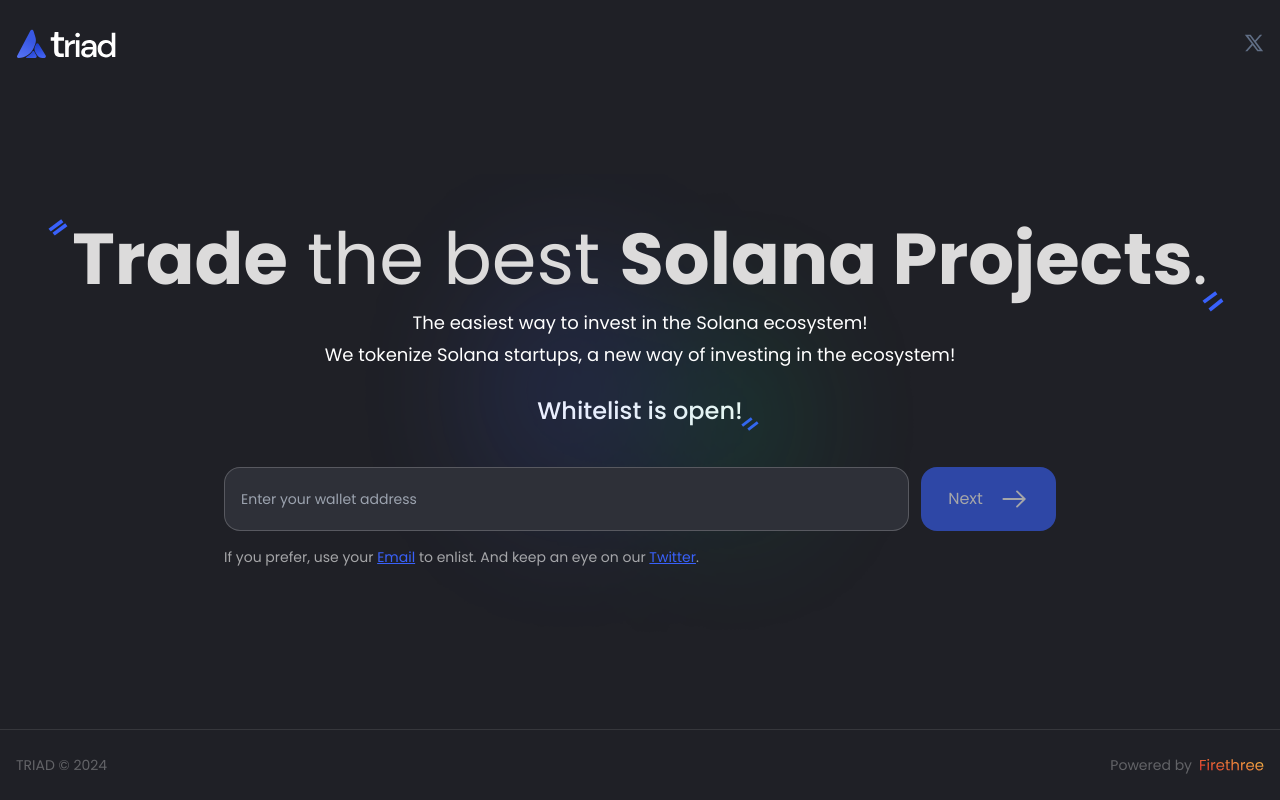
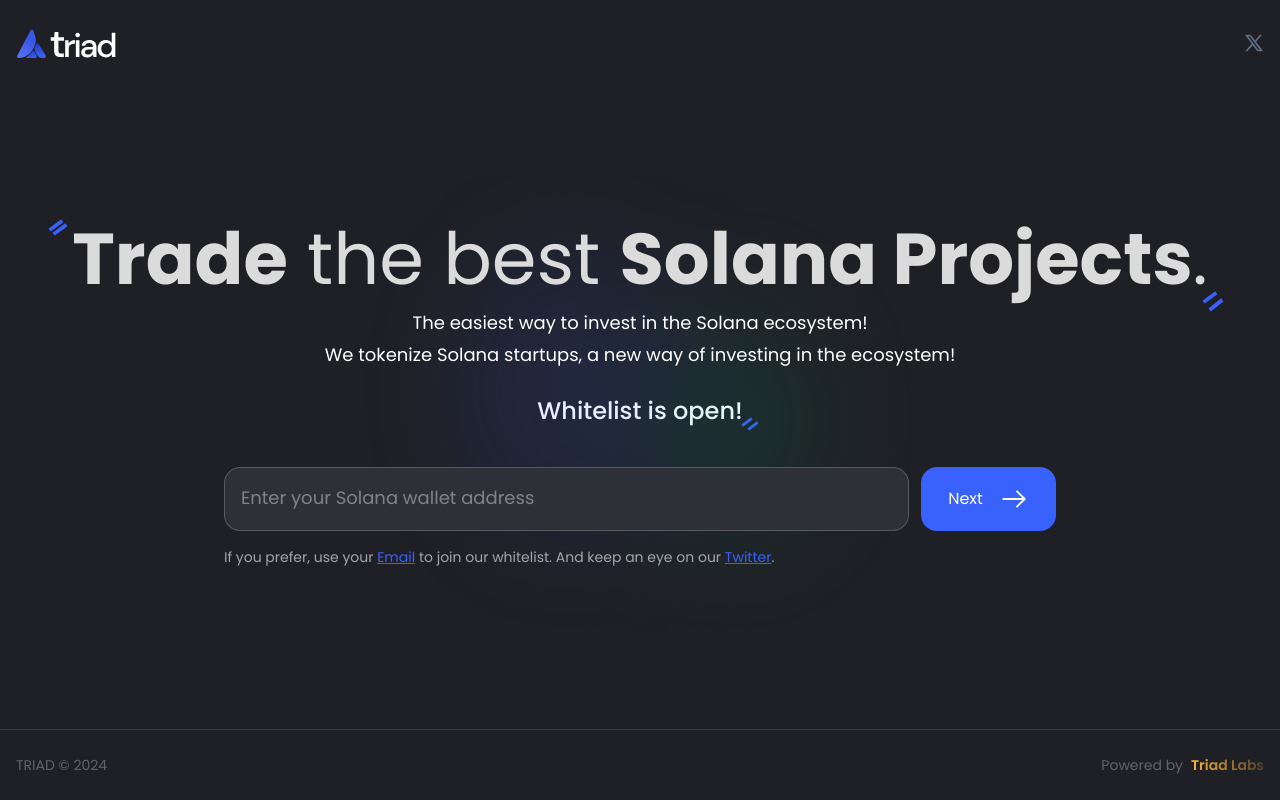
Before and after one commit to triadxyz/home, a Next.js app: page / in a window 1280 px wide. Built offline with nearby package versions, Linux system fonts and the light colour scheme.

Commit message:
adjusted texts and fields validation

```diff
--- a/package.json
+++ b/package.json
@@ -9,6 +9,7 @@
     "lint": "next lint"
   },
   "dependencies": {
+    "@solana/web3.js": "^1.91.8",
     "@vercel/analytics": "^1.2.2",
     "autoprefixer": "10.4.15",
     "axios": "^1.6.8",
--- a/src/app/(home)/page.tsx
+++ b/src/app/(home)/page.tsx
@@ -24,7 +24,7 @@ const Home: React.FC = () => {
           <img src="/img/logo-triad.svg" width={100} alt="logo" />
 
           <div className="flex items-center space-x-4">
-            <Link href="https://twitter.com/triadfi" target="_blank">
+            <Link href="https://twitter.com/triad_labs" target="_blank">
               <Image
                 width={20}
                 height={20}
--- a/src/components/footer.tsx
+++ b/src/components/footer.tsx
@@ -9,13 +9,7 @@ export const Footer: React.FC = () => {
 
         <span className="text-sm text-white/30 flex items-center gap-x-2">
           Powered by{" "}
-          <a href="">
-            <img
-              className="w-16 h-12"
-              src="/img/powered-fire.svg"
-              alt="logo-pyth"
-            />
-          </a>
+           <span className="text-sm font-semibold gradient-text">Triad Labs</span>
         </span>
       </div>
     </div>
--- a/src/components/form.tsx
+++ b/src/components/form.tsx
@@ -2,6 +2,7 @@ import React, { useState, useCallback, useEffect } from "react";
 import Image from "next/image";
 import { cn } from "@/utils/cn";
 import api from "@/constants/api";
+import { isValidEmail, validateSolanaAddress } from "@/utils/validateForm";
 
 interface WhiteListFormProps {
   onSubmit: () => void;
@@ -18,7 +19,6 @@ export const WhiteListForm: React.FC<WhiteListFormProps> = ({
   const [loading, setLoading] = useState(false);
   const [isButtonDisabled, setIsButtonDisabled] = useState(true);
   const [buttonClicked, setButtonClicked] = useState(false);
-
   const questions: string[] = [
     "",
     "1. Your email (optional)",
@@ -30,17 +30,27 @@ export const WhiteListForm: React.FC<WhiteListFormProps> = ({
     Array(questions.length).fill("")
   );
 
+  const placeholders: string[] = [
+    "Enter your Solana wallet address",
+    "Enter your email",
+    "Enter your DAO Community",
+  ];
+
   const validateFormData = useCallback(
     (data: string[], index: number): void => {
       const isEmailField = index === 1;
       const isEmpty = data[index].trim() === "";
-      if (!isEmailField && !isEmpty) {
-        setIsButtonDisabled(false);
-      } else if (isEmailField) {
-        setIsButtonDisabled(false);
-      } else {
-        setIsButtonDisabled(true);
+      let isDisabled = false;
+
+      if (!isEmpty && index === 0 && !isEmailField) {
+        isDisabled = !validateSolanaAddress(data[0]);
+      } else if (!isEmpty && isEmailField) {
+        isDisabled = !isValidEmail(data[1]);
+      } else if (isEmpty && index === 2) {
+        isDisabled = true;
       }
+
+      setIsButtonDisabled(isDisabled);
     },
     []
   );
@@ -77,7 +87,7 @@ export const WhiteListForm: React.FC<WhiteListFormProps> = ({
           community: formData[2],
         };
 
-         await api.post("/whitelist", requestData);
+        await api.post("/whitelist", requestData);
 
         setCurrentQuestionIndex(0);
         setFormData(Array(questions.length).fill(""));
@@ -121,7 +131,7 @@ export const WhiteListForm: React.FC<WhiteListFormProps> = ({
       <div className="lg:flex w-full lg:w-2/3 mx-auto relative mt-8 gap-x-3">
         <div className="lg:w-10/12">
           <input
-            className="w-full text-white px-4 h-16 placeholder:text-sm bg-fire-gray-custom rounded-2xl border border-white/20"
+            className="w-full text-white px-4 h-16 placeholder:text-lg placeholder:text-white/40 bg-fire-gray-custom rounded-2xl border border-white/20"
             type="text"
             value={formData[currentQuestionIndex]}
             required={currentQuestionIndex !== 1}
@@ -134,7 +144,7 @@ export const WhiteListForm: React.FC<WhiteListFormProps> = ({
               <p className="text-center text-white/60 text-[10px] lg:text-sm leading-4">
                 If you prefer, use your{" "}
                 <span className="text-fire-blue-medium underline">Email</span>{" "}
-                to enlist. And keep an eye on our{" "}
+                to join our whitelist. And keep an eye on our{" "}
                 <span className="text-fire-blue-medium underline">Twitter</span>
                 .
               </p>
@@ -179,8 +189,3 @@ export const WhiteListForm: React.FC<WhiteListFormProps> = ({
 };
 
 // utils
-const placeholders: string[] = [
-  "Enter your wallet address",
-  "Enter your email",
-  "Enter your DAO Community",
-];
--- /dev/null
+++ b/src/utils/validateForm.ts
@@ -0,0 +1,15 @@
+import { PublicKey } from "@solana/web3.js";
+
+export const validateSolanaAddress = (walletAddress: string): boolean => {
+  try {
+    const recipientPubKey = new PublicKey(walletAddress);
+    return PublicKey.isOnCurve(recipientPubKey);
+  } catch {
+    return false;
+  }
+};
+
+export const isValidEmail = (email: string): boolean => {
+  const emailRegex = /^[^\s@]+@[^\s@]+\.[^\s@]+$/;
+  return emailRegex.test(email);
+};
```
Also changed, not shown: 1 other file (tests, documents, lock files or other folders).
